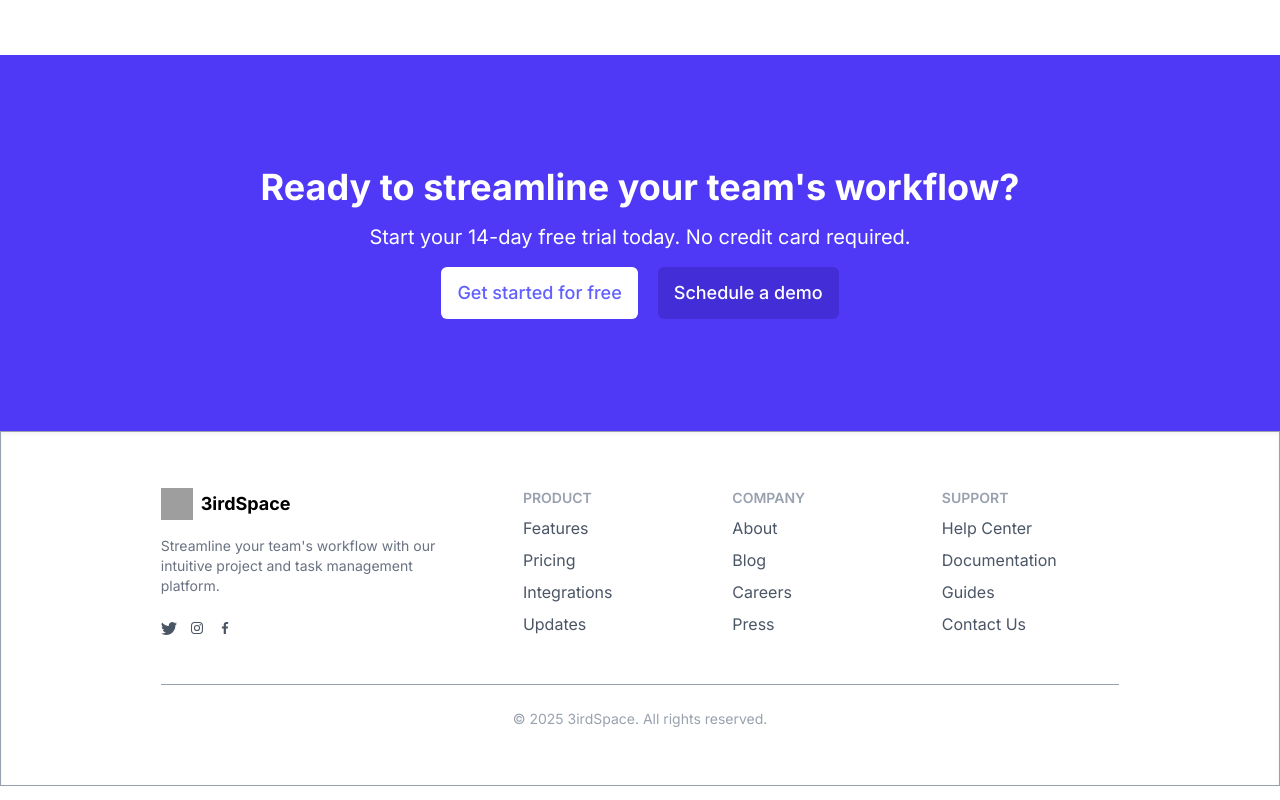
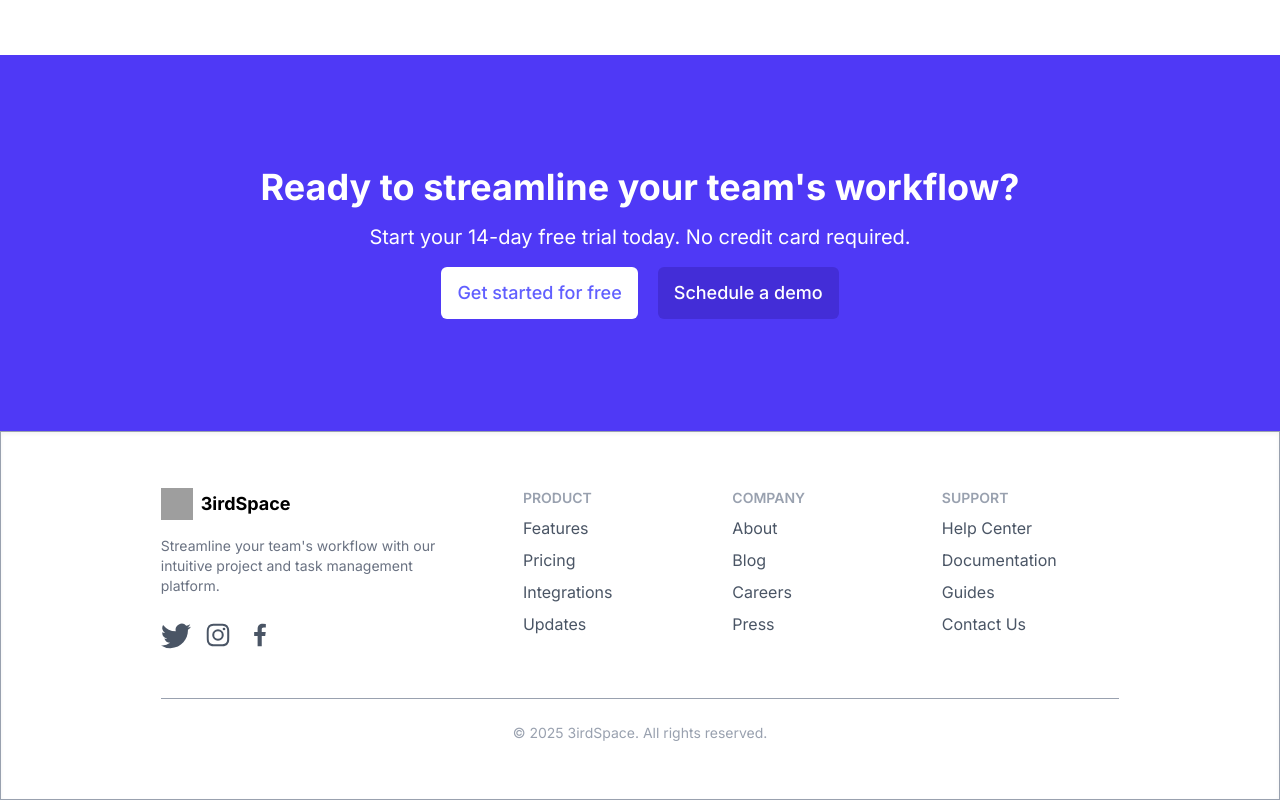
Before and after one commit to Naythankik/3ird-space-Team-Tools, a React (Vite) app: page / in a window 1280 px wide. Shown: the part 4042-4842 px from the top of the page. Built offline with nearby package versions, Linux system fonts and the light colour scheme; no server answers; grey boxes are pictures that could not be loaded.

Commit message:
Fixed social links size

```diff
--- a/src/components/Footer.jsx
+++ b/src/components/Footer.jsx
@@ -48,13 +48,13 @@ const Footer = () => {
                     </p>
                     <div className="flex gap-3 mt-2">
                         <a href="https://twitter.com" target="_blank" rel="noopener noreferrer">
-                            <BsTwitter className="text-gray-600 hover:text-blue-500 cursor-pointer" />
+                            <BsTwitter className="text-gray-600 hover:text-blue-500 cursor-pointer text-3xl" />
                         </a>
                         <a href="https://instagram.com" target="_blank" rel="noopener noreferrer">
-                            <BiLogoInstagram className="text-gray-600 hover:text-pink-500 cursor-pointer" />
+                            <BiLogoInstagram className="text-gray-600 hover:text-pink-500 cursor-pointer text-3xl" />
                         </a>
                         <a href="https://facebook.com" target="_blank" rel="noopener noreferrer">
-                            <BiLogoFacebook className="text-gray-600 hover:text-blue-700 cursor-pointer" />
+                            <BiLogoFacebook className="text-gray-600 hover:text-blue-700 cursor-pointer text-3xl" />
                         </a>
                     </div>
                 </div>
```
